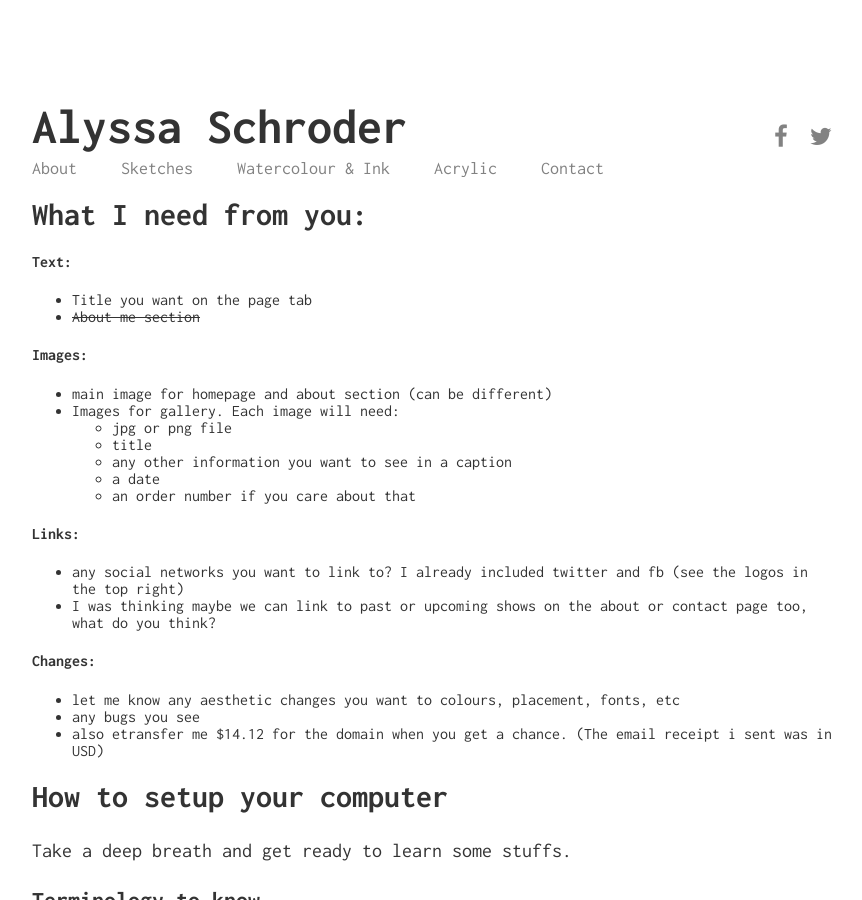
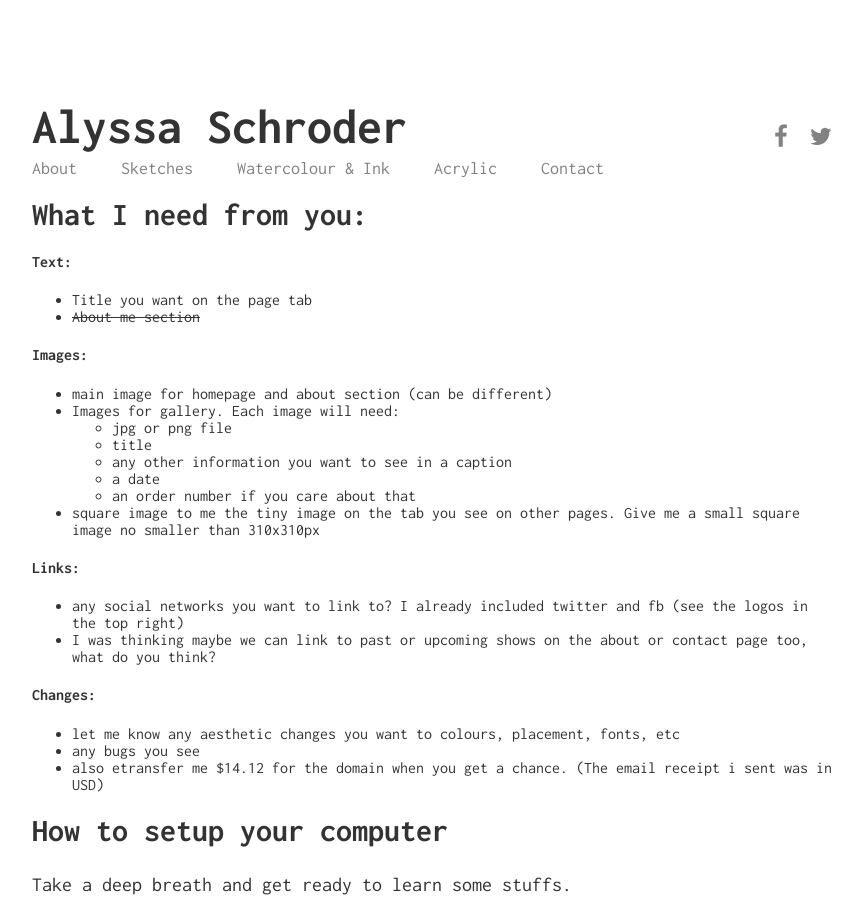
Before and after one commit to alyssaschroder/alyssa-portfolio, a Jekyll site: the page built from instructions.md, in a window 1280 px wide and 900 px high. Shown: the whole window, without its empty margins (208-1070 px from the left). Built offline with Jekyll 4.4.1, drawn with Linux system fonts in a browser that asks for light colours.

Commit message:
updat instructions

```diff
--- a/instructions.md
+++ b/instructions.md
@@ -23,6 +23,7 @@ permalink: /instructions/
     - any other information you want to see in a caption
     - a date
     - an order number if you care about that
+- square image to me the tiny image on the tab you see on other pages. Give me a small square image no smaller than 310x310px
 
 #### Links:
 
```
